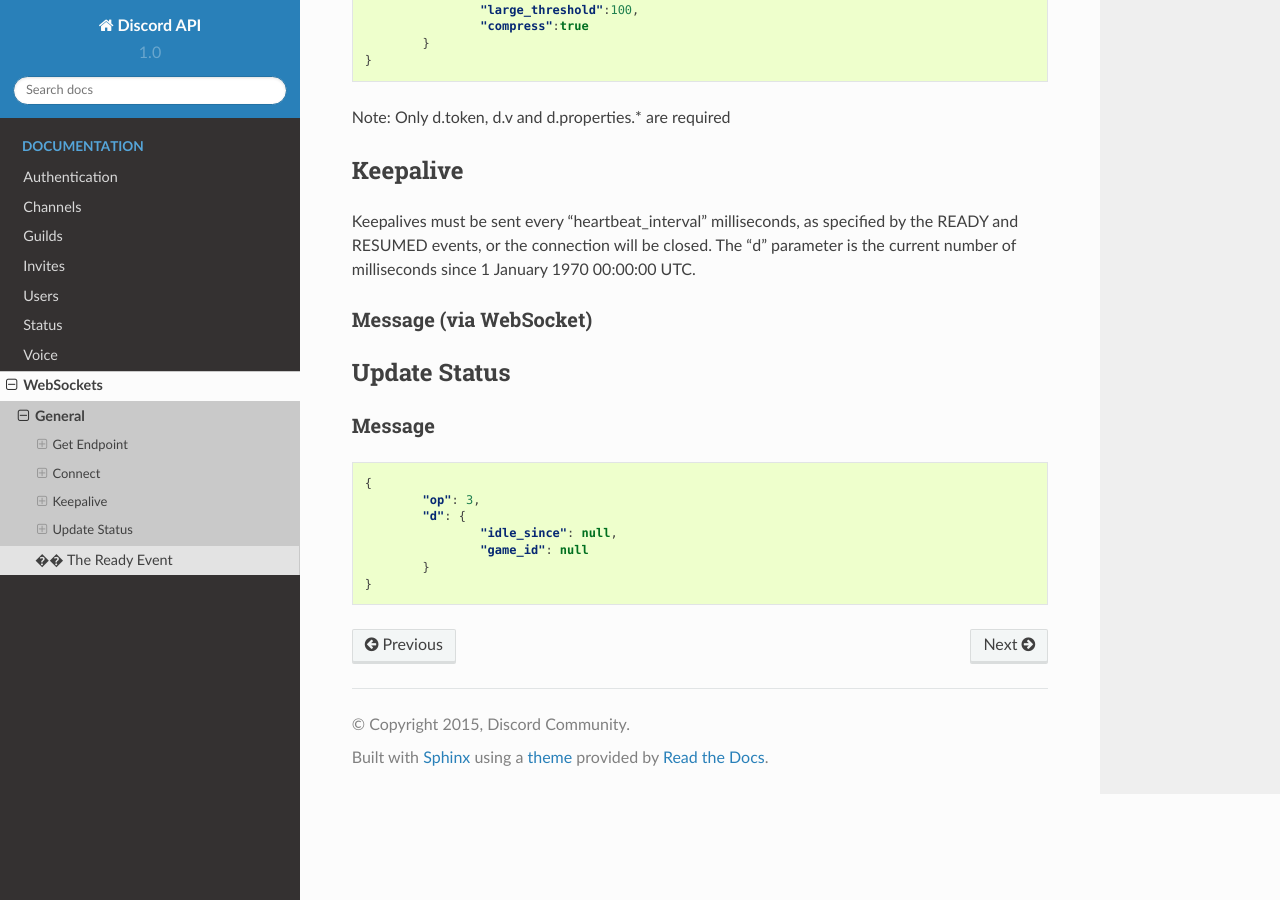
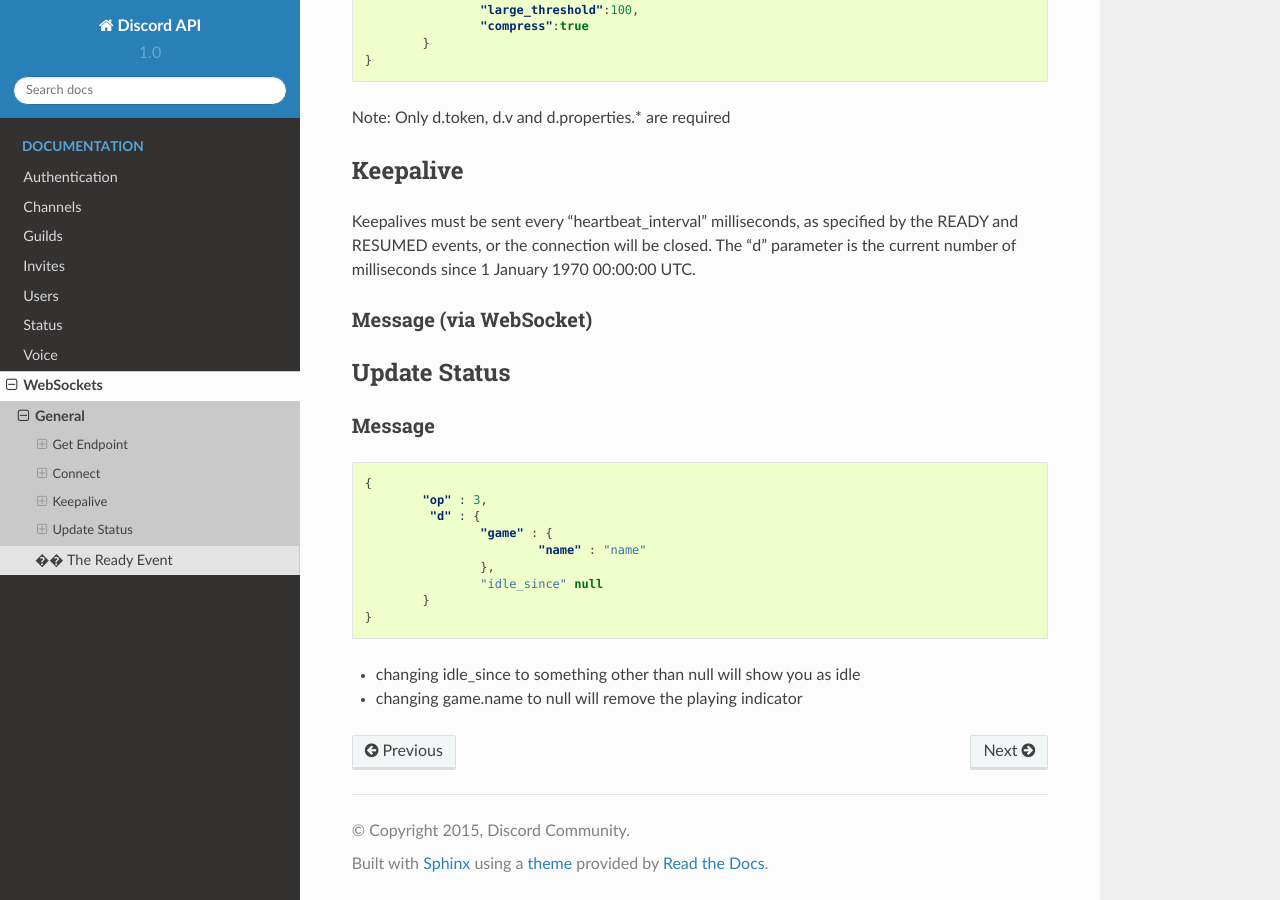
Before and after one commit to DiscordAPI/docs, a Sphinx documentation site: the page built from docs/reference/websockets/general.rst, in a window 1280 px wide and 900 px high, scrolled down 1042 px. Built offline with Sphinx 7.4.7 and the Read the Docs theme 2.0.0, drawn with Linux system fonts in a browser that asks for light colours.

Commit message:
Update general.rst

```diff
--- a/docs/reference/websockets/general.rst
+++ b/docs/reference/websockets/general.rst
@@ -81,9 +81,15 @@
 .. code-block:: json
 
 	{
-		"op": 3,
-		"d": {
-			"idle_since": null,
-			"game_id": null
-		}
+    		"op" : 3,
+		 "d" : {
+        		"game" : {
+            			"name" : "name"
+        		},
+        		"idle_since" null
+    		}
 	}
+
+- changing idle_since to something other than null will show you as idle
+
+- changing game.name to null will remove the playing indicator
```
